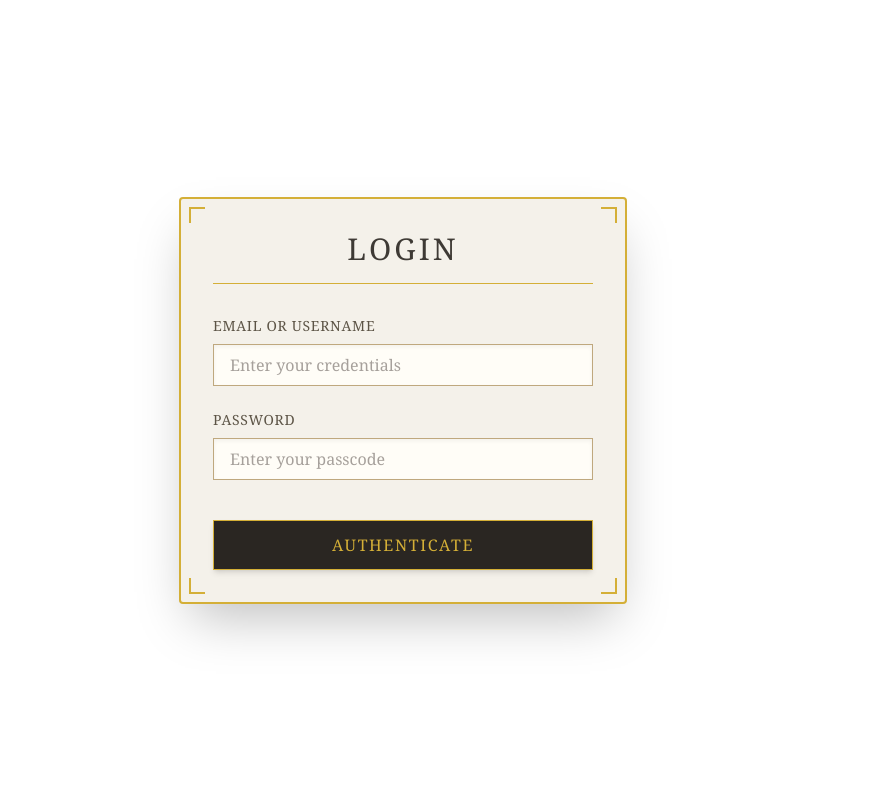
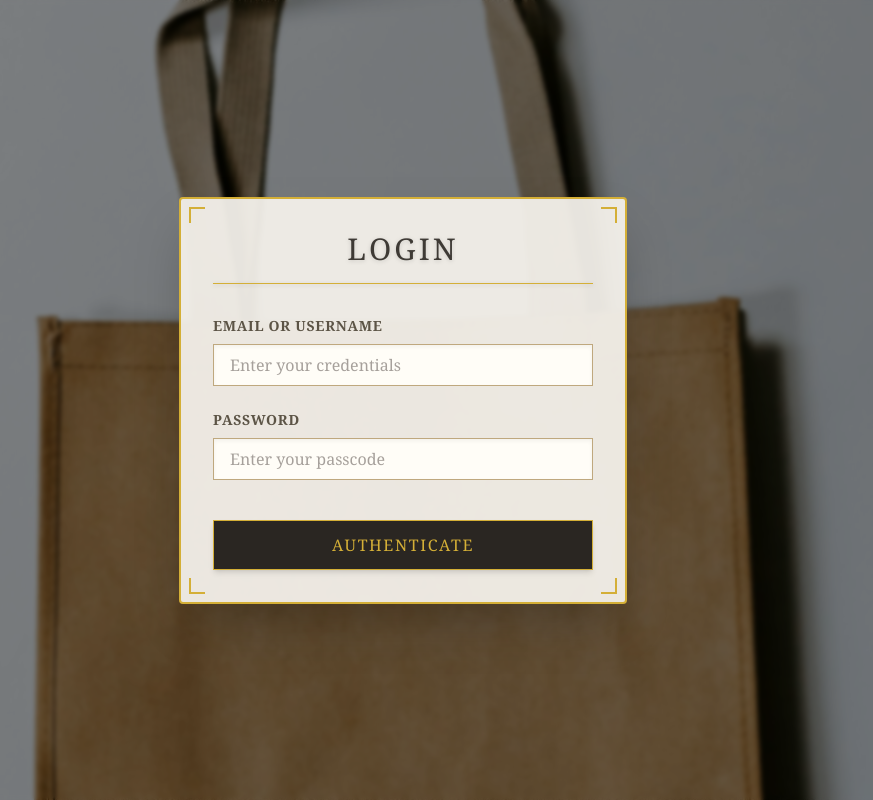
Before and after one commit to Simonroll/Fer, a Next.js app: page / in a window 1280 px wide. Shown: the whole page, without its empty margins (237-1110 px from the left). Built offline with nearby package versions, Linux system fonts and the light colour scheme.

Commit message:
Add suitcase background

```diff
--- a/app/page.tsx
+++ b/app/page.tsx
@@ -1,8 +1,11 @@
 export default function Home() {
   return (
-    <div className="flex min-h-screen items-center justify-center bg-[radial-gradient(ellipse_at_center,_var(--tw-gradient-stops))] from-stone-800 to-stone-950 px-4">
+    <div className="flex min-h-screen items-center justify-center bg-[url('/suitcase.jpg')] bg-cover bg-center px-4 relative">
+      {/* Lớp mờ (overlay) để làm dịu background, giúp form nổi bật */}
+      <div className="absolute inset-0 bg-black/40 backdrop-blur-[2px]"></div>
+
       {/* Thẻ Form phong cách Vintage / Art Deco */}
-      <div className="w-full max-w-md bg-[#f4f1ea] border-2 border-[#d4af37] rounded-sm shadow-2xl p-8 relative overflow-hidden">
+      <div className="w-full max-w-md bg-[#f4f1ea]/95 border-2 border-[#d4af37] rounded-sm shadow-2xl p-8 relative z-10 overflow-hidden">
 
         {/* Viền trang trí góc */}
         <div className="absolute top-2 left-2 w-4 h-4 border-t-2 border-l-2 border-[#d4af37]"></div>
@@ -10,7 +13,7 @@ export default function Home() {
         <div className="absolute bottom-2 left-2 w-4 h-4 border-b-2 border-l-2 border-[#d4af37]"></div>
         <div className="absolute bottom-2 right-2 w-4 h-4 border-b-2 border-r-2 border-[#d4af37]"></div>
 
-        <h2 className="text-3xl font-serif text-[#3e3a35] tracking-widest uppercase border-b border-[#d4af37] pb-4 mb-8 text-center">
+        <h2 className="text-3xl font-serif text-[#3e3a35] tracking-widest uppercase border-b border-[#d4af37] pb-4 mb-8 text-center drop-shadow-sm">
           Login
         </h2>
 
@@ -18,7 +21,7 @@ export default function Home() {
           <div>
             <label
               htmlFor="email"
-              className="block text-sm font-serif text-[#5c5446] tracking-wider mb-2 uppercase"
+              className="block text-sm font-serif text-[#5c5446] tracking-wider mb-2 uppercase font-semibold"
             >
               Email or Username
             </label>
@@ -33,7 +36,7 @@ export default function Home() {
           <div>
             <label
               htmlFor="password"
-              className="block text-sm font-serif text-[#5c5446] tracking-wider mb-2 uppercase"
+              className="block text-sm font-serif text-[#5c5446] tracking-wider mb-2 uppercase font-semibold"
             >
               Password
             </label>
```
Also changed, not shown: public/suitcase.jpg (added).
